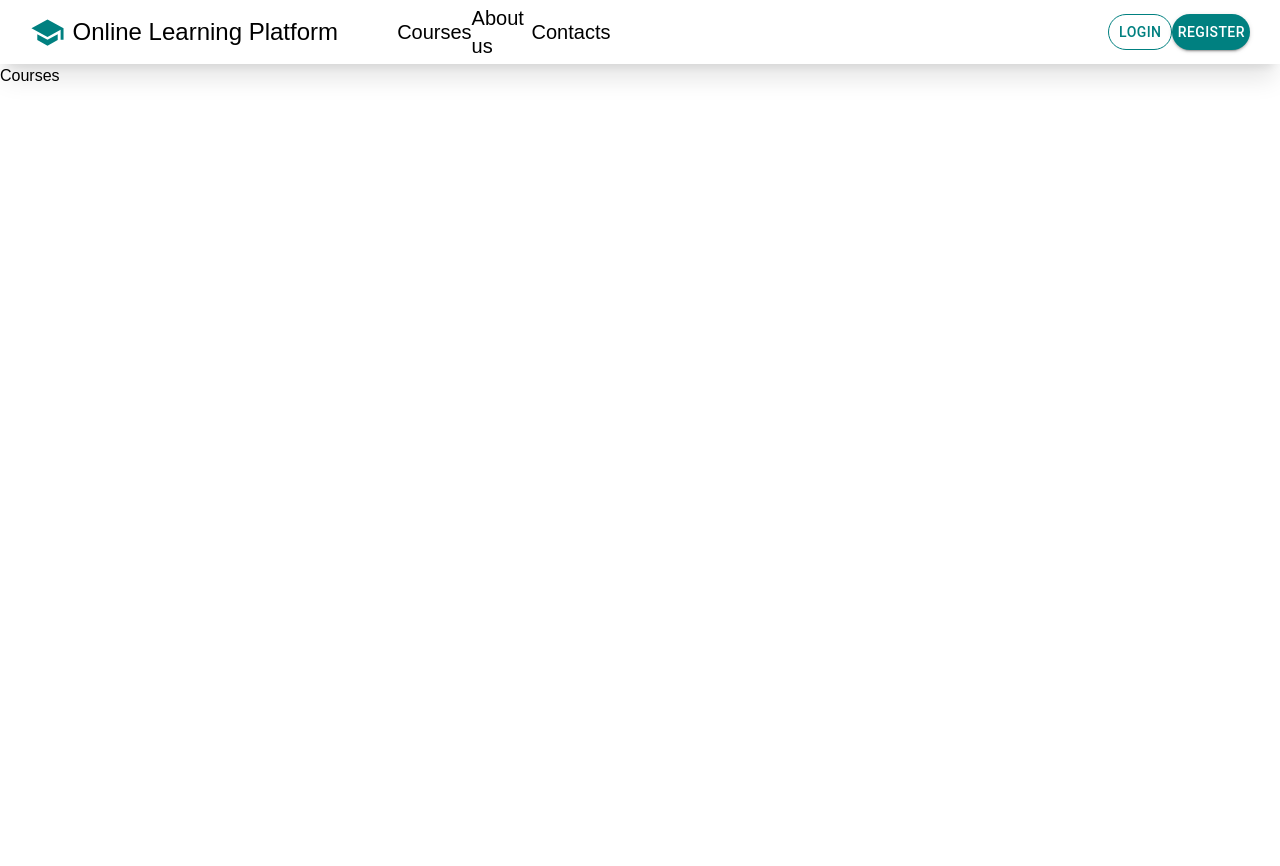
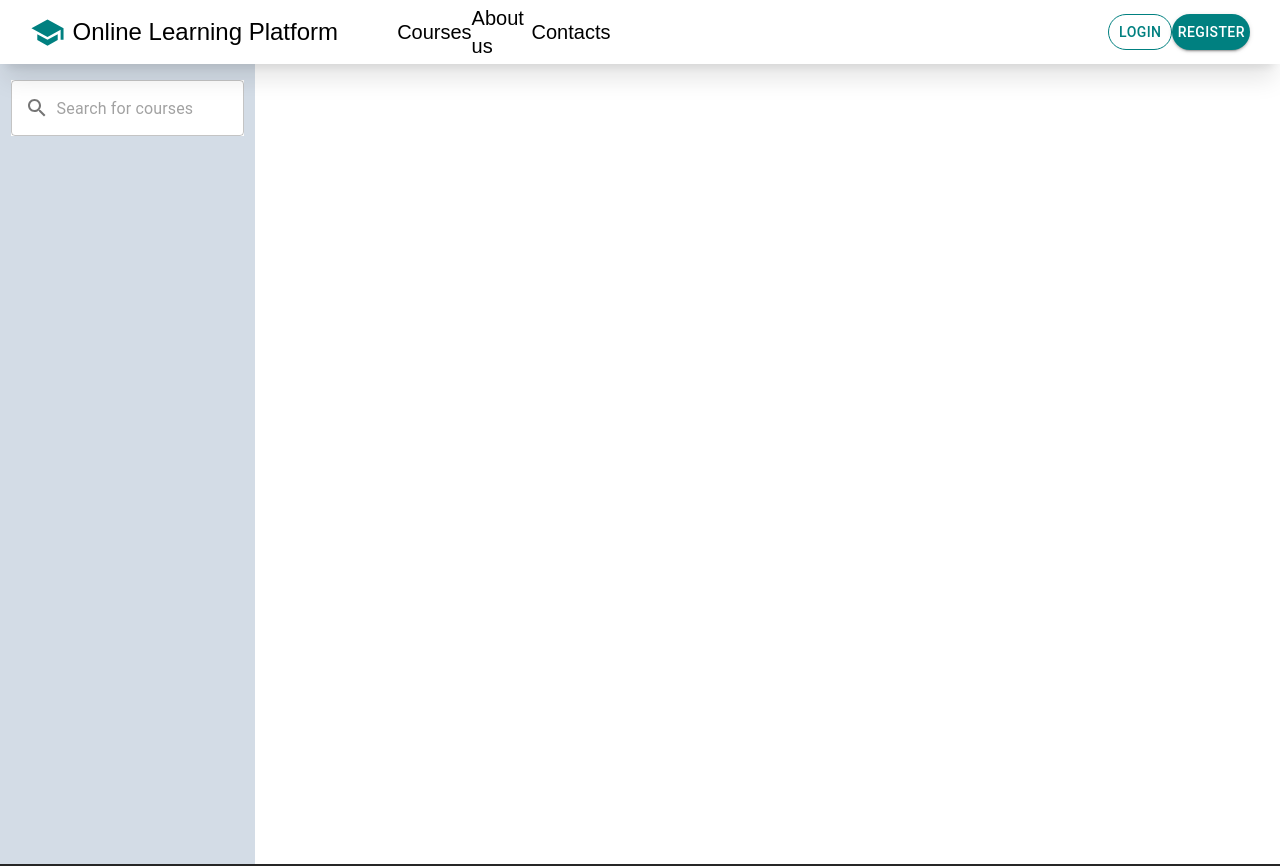
Before and after one commit to joaoyp/learning-platform, a React (Create React App) app: page /courses in a window 1280 px wide. Shown: the top 866 px of the page. Built offline with nearby package versions, Linux system fonts and the light colour scheme; no server answers.

Commit message:
Search bar (WIP)

```diff
--- a/src/components/common/CourseCard.jsx
+++ b/src/components/common/CourseCard.jsx
@@ -5,10 +5,11 @@ import {
   Typography,
   Button,
 } from "@mui/material";
+import { TertiaryButton } from "./TertiaryButton";
 
 export const CourseCard = ({ course }) => {
   return (
-    <Card key={course.id} sx={{ maxWidth: 600 }}>
+    <Card sx={{ maxWidth: 600 }}>
       <CardContent>
         <Typography variant="h3" gutterBottom>
           {course.name}
@@ -26,9 +27,11 @@ export const CourseCard = ({ course }) => {
         </Typography>
       </CardContent>
       <CardActions>
-        <Button size="small" href={`/course-details/${course.id}`}>
-          Details
-        </Button>
+        <TertiaryButton
+          text="learn more"
+          size="small"
+          href={`/course-details/${course.id}`}
+        />
       </CardActions>
     </Card>
   );
--- a/src/components/common/CourseCardCollection.jsx
+++ b/src/components/common/CourseCardCollection.jsx
@@ -4,7 +4,7 @@ export const CourseCardCollection = ({ courses }) => {
   return (
     <>
       {courses.map((course) => (
-        <CourseCard course={course} />
+        <CourseCard key={course.id} course={course} />
       ))}
     </>
   );
--- /dev/null
+++ b/src/components/common/SearchBar.jsx
@@ -0,0 +1,30 @@
+import { TextField } from "@mui/material";
+import InputAdornment from "@mui/material/InputAdornment";
+import SearchIcon from "@mui/icons-material/Search";
+
+export const SearchBar = () => {
+  return (
+    <>
+      <TextField
+        className="bg-white h-fit w-11/12 "
+        size="medium"
+        id="searchBar"
+        sx={{
+          "& .MuiOutlinedInput-root": {
+            "&.Mui-focused fieldset": {
+              borderColor: "#008080",
+            },
+          },
+        }}
+        placeholder="Search for courses"
+        InputProps={{
+          startAdornment: (
+            <InputAdornment position="start">
+              <SearchIcon />
+            </InputAdornment>
+          ),
+        }}
+      ></TextField>
+    </>
+  );
+};
--- a/src/components/common/TertiaryButton.jsx
+++ b/src/components/common/TertiaryButton.jsx
@@ -9,9 +9,9 @@ export const TertiaryButton = ({ href, size, text, onClick }) => {
         href={href}
         size={size}
         sx={{
-          color: "#00c9c9",
+          color: "#008080",
           "&:hover": {
-            color: "#ffffff",
+            color: "#00b0b0",
           },
         }}
       >
--- a/src/pages/CourseDetails.js
+++ b/src/pages/CourseDetails.js
@@ -23,7 +23,7 @@ export const CourseDetails = () => {
     };
 
     fetchCourseDetails();
-  }, []);
+  }, [courseId]);
 
   return (
     <>
--- a/src/pages/Courses.js
+++ b/src/pages/Courses.js
@@ -1,6 +1,7 @@
 import React, { useEffect, useState } from "react";
 import axios from "axios";
 import { CourseCardCollection } from "../components/common/CourseCardCollection";
+import { SearchBar } from "../components/common/SearchBar";
 
 export const Courses = () => {
   const [courses, setCourses] = useState([]);
@@ -27,14 +28,20 @@ export const Courses = () => {
 
   return (
     <>
-      <h1>Courses</h1>
-      <div className="m-8 grid grid-cols-2 md:grid-cols-4 lg:grid-cols-5 gap-4 h-screen">
+      <main className="flex">
+        <aside className="bg-gray-light w-3/12">
+          <div className="flex justify-center mt-4">
+            <SearchBar />
+          </div>
+        </aside>
+        <div className="p-4 grid grid-cols-2 md:grid-cols-4 lg:grid-cols-5 gap-4 h-screen w-screen">
           {!loading ? (
             <>
               <CourseCardCollection courses={courses} />
             </>
           ) : null}
         </div>
+      </main>
     </>
   );
 };
```
Lines whose indentation alone changed are shown as unchanged.
